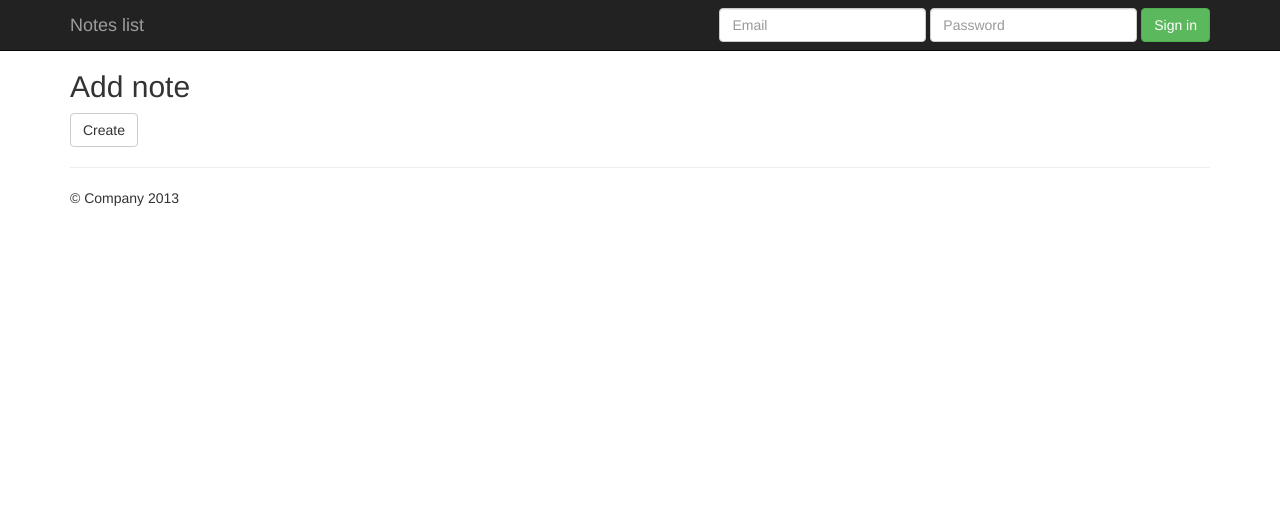
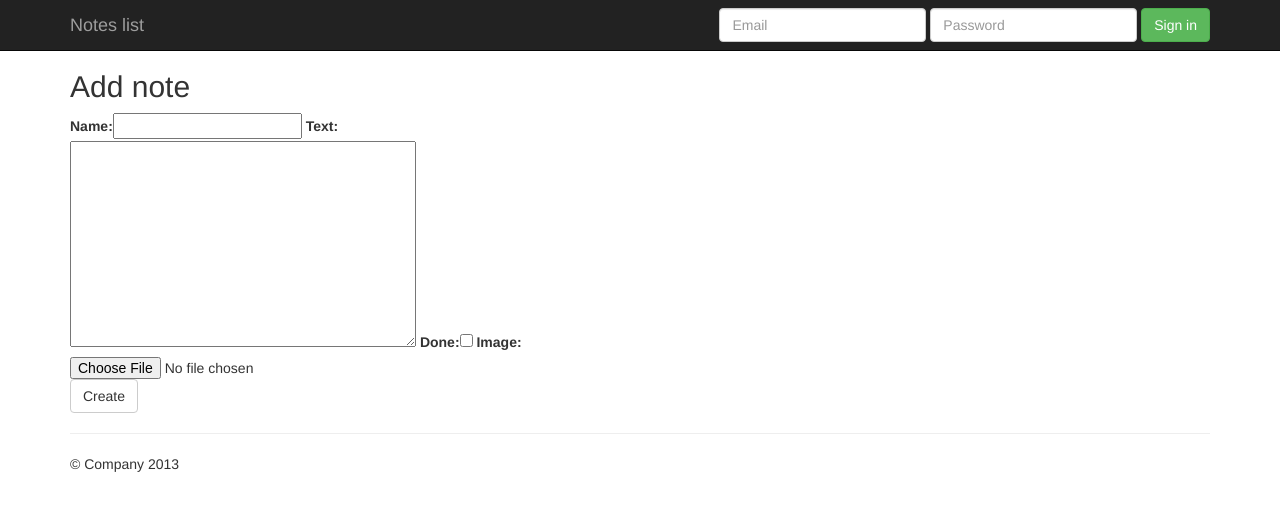
Before and after one commit to s-y/ihor_gorobets_test_7web, a Django app: template main/templates/base/form.html in a window 1280 px wide. Shown: the top 511 px of the page. Run offline with Django 3.2, Linux system fonts and the light colour scheme; the template is opened without the code that fills it: values that come from a table or form of the project are taken from there, others are empty; parts of the project's set-up code (start-up, migrations or seed data) failed here and were passed over; some libraries are stand-ins or nearby versions.

Commit message:
t6 Change form to Use Ajax to create new text note.

```diff
--- /dev/null
+++ b/main/models.py
@@ -0,0 +1,27 @@
+#!/usr/bin/env python
+# coding: utf-8
+from __future__ import print_function, unicode_literals
+
+from django.core.exceptions import ValidationError
+from django.db import models
+from django.utils.translation import ugettext_lazy as _
+
+
+class Note(models.Model):
+    name = models.CharField(_('Name'), max_length=80, unique=True)
+    text = models.TextField(_('Text'))
+    done = models.BooleanField(_('Done'), default=False)
+    image = models.ImageField(
+        _('Image'), upload_to='notes_image', blank=True, null=True)
+
+    class Meta:
+        verbose_name = _('Note')
+        verbose_name_plural = _('Notes')
+
+    def clean(self):
+        if len(self.text) < 10:
+            raise ValidationError(
+                _('Text field must be at list 10 chars long'))
+
+    def __unicode__(self):
+        return self.name
--- a/main/templates/_layouts/base.html
+++ b/main/templates/_layouts/base.html
@@ -78,7 +78,7 @@
   <!-- scripts concatenated and minified via django-compressor -->
   {% compress js %}
   {% block js %}
-  <script src="{% static 'js/main.js' %}"></script>
+  <script src="{% static 'js/app.js' %}"></script>
   {% endblock js %}
   {% endcompress %}
   <!-- end scripts -->
--- /dev/null
+++ b/main/urls.py
@@ -0,0 +1,18 @@
+#!/usr/bin/env python
+# coding: utf-8
+from __future__ import print_function, unicode_literals
+
+from django.conf.urls import include, patterns, url
+
+from .views import *
+
+urlpatterns = patterns('',
+                       # Examples:
+                       # url(r'^$', 'webpages.views.home', name='home'),
+                       url(r'^note/add$', CreateNoteView.as_view(),
+                           name='note_add'),
+                       url(r'^$', ListNoteView.as_view(), name='notes'),
+                       url(r'^widget/', widget_view, name='widget'),
+                       # url(r'^blog/', include('blog.urls')),
+
+                       )
```
Also changed, not shown: main/views.py (+34 -1 lines), main/static/js/app.js (renamed from main/static/js/main.js).
